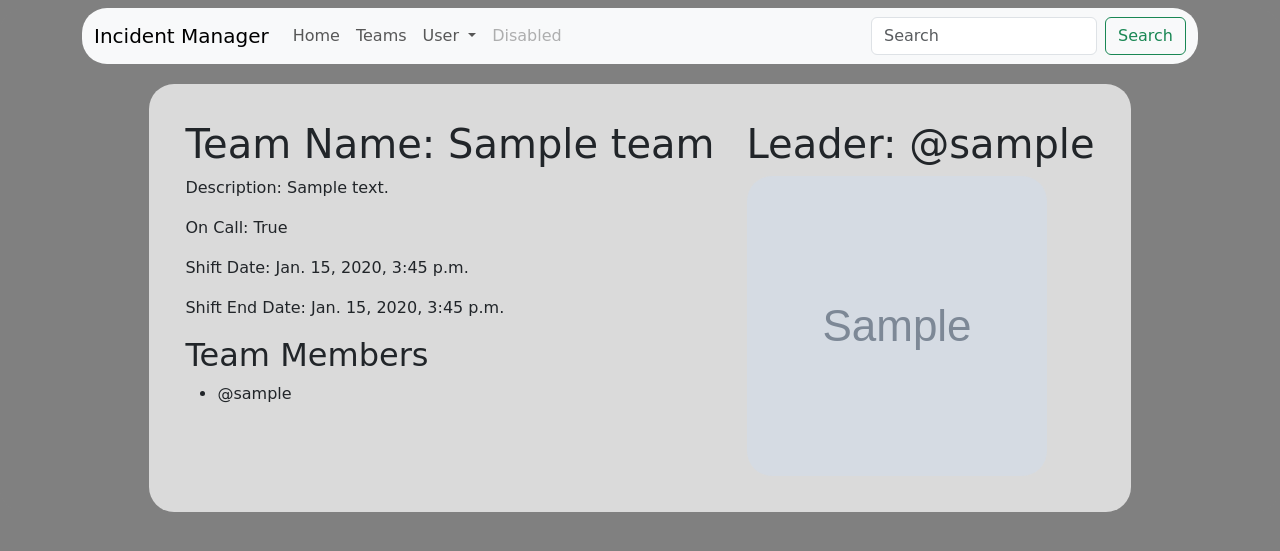
After one commit to ishanshre/Incident-Mangement-Django, a Django app: page /manage/teams/1/detail in a window 1280 px wide. The commit adds this page. Shown: the top 551 px of the page. Run offline with Django 4.2, Linux system fonts and the light colour scheme; tables that the repository leaves empty hold one stand-in row (values such as "Sample post"); grey boxes marked "Sample" are stand-in pictures; some libraries are stand-ins or nearby versions.

Commit message:
feat: create display team details

```diff
--- a/core/models.py
+++ b/core/models.py
@@ -2,6 +2,8 @@
     Creating Models for Incident Management System
 """
 from django.db import models
+
+from django.urls import reverse
 
 
 from accounts.models import Profile
@@ -19,6 +21,8 @@ class Team(models.Model):
     def __str__(self):
         return f"{self.team_name} lead by {self.leader.user.username.title()}"
 
+    def get_absolute_url(self):
+        return reverse("core:teamDetail", args=[self.id])
 
 class TeamMember(models.Model):
     team = models.ForeignKey(Team, on_delete=models.CASCADE, related_name="members")
--- a/core/urls.py
+++ b/core/urls.py
@@ -8,4 +8,5 @@ urlpatterns = [
     path('', views.index, name='index'),
     path('manage/incident/add', views.AddIncidentView.as_view(), name="addIncident"),
     path('manage/teams/all', views.TeamsListView.as_view(), name="teamsList"),
+    path('manage/teams/<int:pk>/detail', views.TeamDetailView.as_view(), name="teamDetail"),
 ]
--- a/core/views.py
+++ b/core/views.py
@@ -3,7 +3,7 @@ from django.shortcuts import render
 from django.urls import reverse_lazy
 
 from django.views.generic.edit import CreateView
-from django.views.generic import ListView
+from django.views.generic import ListView, DetailView
 
 from django.contrib.messages.views import SuccessMessageMixin
 
@@ -35,3 +35,9 @@ class TeamsListView(ListView):
     model = Team
     template_name = "manage/teams/team_list.html"
     context_object_name = 'teams'
+
+
+class TeamDetailView(DetailView):
+    model = Team
+    template_name = "manage/teams/team_detail.html"
+    context_object_name = "team"
--- /dev/null
+++ b/templates/manage/teams/team_detail.html
@@ -0,0 +1,26 @@
+{% extends 'base/base.html' %}
+{% load crispy_forms_tags %}
+{% block title %}{{team.team_name}}{% endblock %}
+
+{% block body %}
+
+    <div class="container container-mine d-flex justify-content-between">
+        <div class="m-3">
+            <h1>Team Name: {{team.team_name}}</h1>
+            <p>Description: {{team.team_description}}</p>
+            <p>On Call: {{team.on_call}}</p>
+            <p>Shift Date: {{team.shift_date}}</p>
+            <p>Shift End Date: {{team.shift_end_date}}</p>
+            <h2>Team Members</h2>
+            <ul>
+                {% for member in team.members.all %}
+                    <li>@{{member.profile.user.username}}</li>
+                {% endfor %}
+            </ul>
+        </div>
+        <div class="m-3">
+            <h1>Leader: @{{team.leader.user.username}}</h1>
+            <img src="{{team.leader.avatar.url}}" alt="profile" width="300px" height="300px">
+        </div>
+    </div>
+{% endblock %}
--- a/templates/manage/teams/team_list.html
+++ b/templates/manage/teams/team_list.html
@@ -23,7 +23,7 @@
                     {% for team in teams %}
                         <tr>
                             <td>{{forloop.counter}}</td>
-                            <td>{{team.team_name}}</td>
+                            <td><a href="{{ team.get_absolute_url }}">{{team.team_name}}</a></td>
                             <td>{{team.on_call}}</td>
                             <td>{{team.shift_date}}</td>
                             <td>{{team.shift_end_date}}</td>
```
